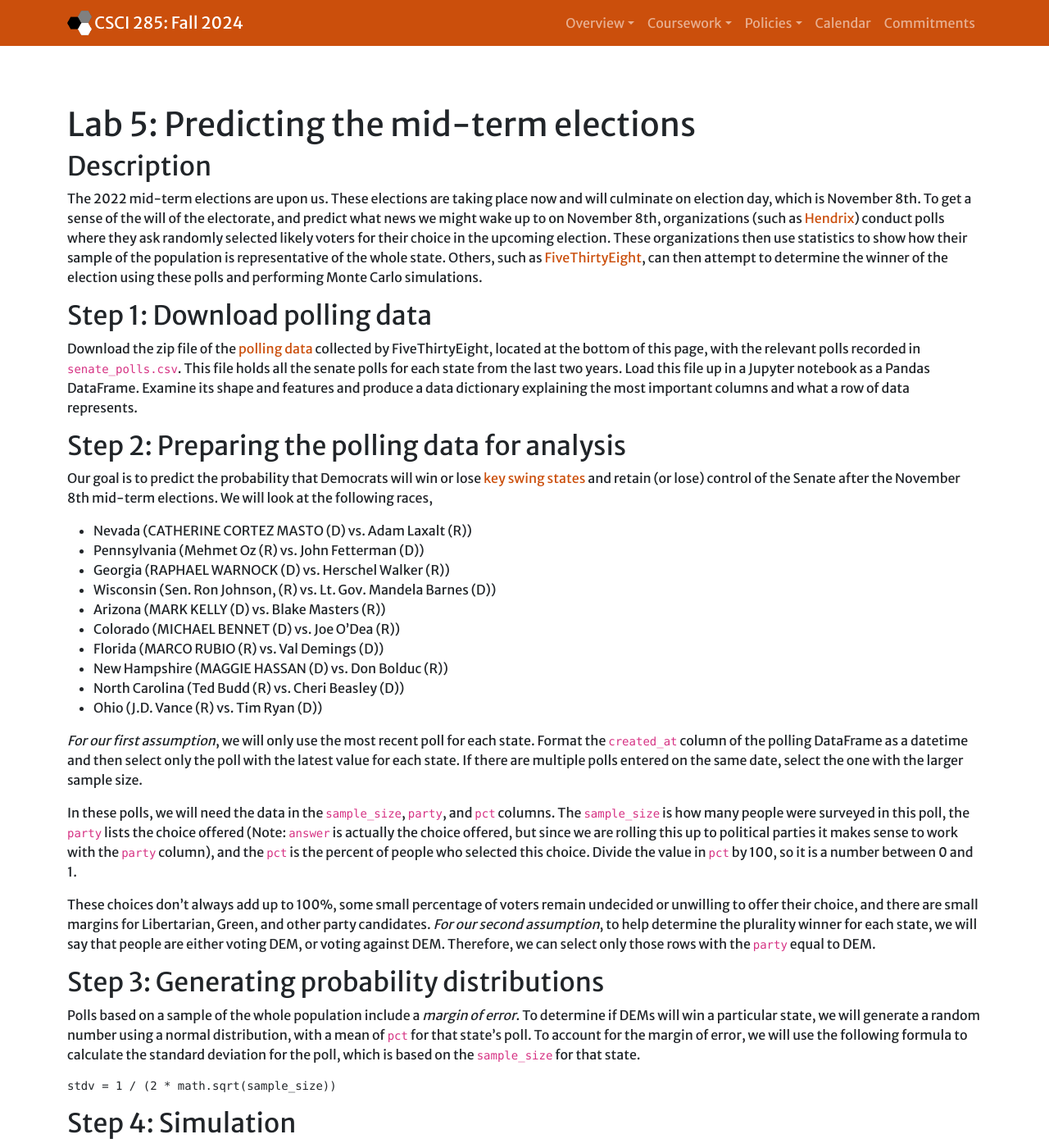
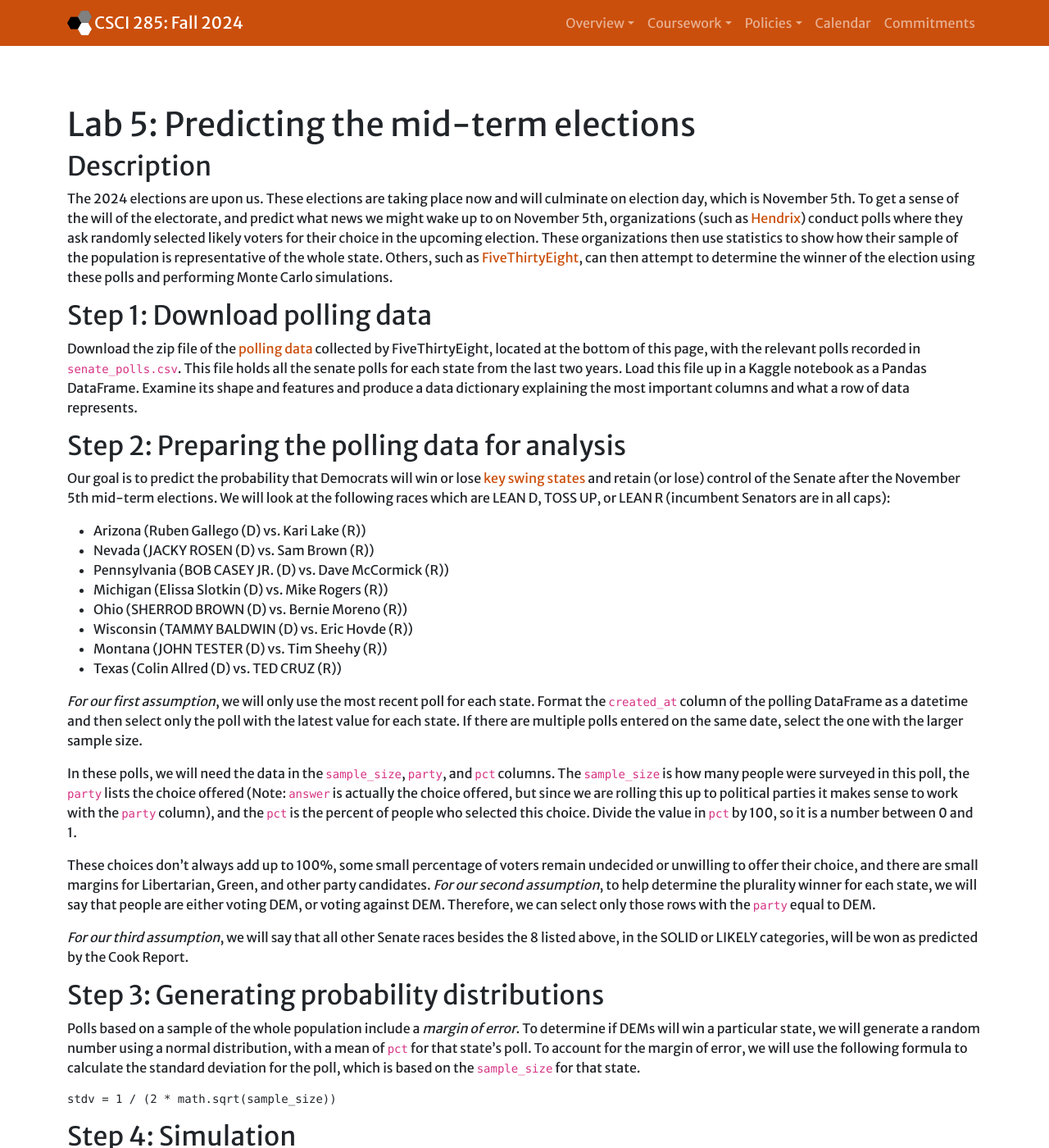
Before and after one commit to Hendrix-CS/csci285, a Jekyll site: the page built from labs/election.md, in a window 1280 px wide and 1400 px high. Shown: the whole window at 82% size. Built offline with Jekyll 4.4.1, drawn with Linux system fonts in a browser that asks for light colours; nearby versions of some CDN libraries; our own code applies the rules of GitHub Pages for plain Markdown files; some of the changed text lies outside the part shown.

Commit message:
Monte Carlo Lab

```diff
--- a/labs/election.md
+++ b/labs/election.md
@@ -7,29 +7,26 @@ worktitle: Predicting the mid-term elections
 
 ## Description
 
-The 2022 mid-term elections are upon us. These elections are taking place now and will culminate on election day, which is November 8th. To get a sense of the will of the electorate, and predict what news we might wake up to on November 8th, organizations (such as [Hendrix](https://www.hendrix.edu/news/news.aspx?id=86521)) conduct polls where they ask randomly selected likely voters for their choice in the upcoming election. These organizations then use statistics to show how their sample of the population is representative of the whole state. Others, such as [FiveThirtyEight](https://fivethirtyeight.com/), can then attempt to determine the winner of the election using these polls and performing Monte Carlo simulations.
+The 2024 elections are upon us. These elections are taking place now and will culminate on election day, which is November 5th. To get a sense of the will of the electorate, and predict what news we might wake up to on November 5th, organizations (such as [Hendrix](https://www.hendrix.edu/news/news.aspx?id=86521)) conduct polls where they ask randomly selected likely voters for their choice in the upcoming election. These organizations then use statistics to show how their sample of the population is representative of the whole state. Others, such as [FiveThirtyEight](https://fivethirtyeight.com/), can then attempt to determine the winner of the election using these polls and performing Monte Carlo simulations.
 
 
 ## Step 1: Download polling data
 
-Download the zip file of the [polling data](https://projects.fivethirtyeight.com/2022-election-forecast/senate/) collected by FiveThirtyEight, located at the bottom of this page, with the relevant polls recorded in `senate_polls.csv`. This file holds all the senate polls for each state from the last two years. Load this file up in a Jupyter notebook as a Pandas DataFrame. Examine its shape and features and produce a data dictionary explaining the most important columns and what a row of data represents.
+Download the zip file of the [polling data](https://projects.fivethirtyeight.com/polls/senate/2024/) collected by FiveThirtyEight, located at the bottom of this page, with the relevant polls recorded in `senate_polls.csv`. This file holds all the senate polls for each state from the last two years. Load this file up in a Kaggle notebook as a Pandas DataFrame. Examine its shape and features and produce a data dictionary explaining the most important columns and what a row of data represents.
 
 
 ## Step 2: Preparing the polling data for analysis
 
-Our goal is to predict the probability that Democrats will win or lose [key swing states](https://www.politico.com/news/2022/10/15/senate-swing-state-polls-midterms-00061877) and retain (or lose) control of the Senate after the November 8th mid-term elections. We will look at the following races,
+Our goal is to predict the probability that Democrats will win or lose [key swing states](https://www.cookpolitical.com/ratings/senate-race-ratings) and retain (or lose) control of the Senate after the November 5th mid-term elections. We will look at the following races which are LEAN D, TOSS UP, or LEAN R (incumbent Senators are in all caps):
 
-* Nevada (CATHERINE CORTEZ MASTO (D) vs. Adam Laxalt (R))
-* Pennsylvania (Mehmet Oz (R) vs. John Fetterman (D))
-* Georgia (RAPHAEL WARNOCK (D) vs. Herschel Walker (R))
-* Wisconsin (Sen. Ron Johnson, (R) vs. Lt. Gov. Mandela Barnes (D))
-* Arizona (MARK KELLY (D) vs. Blake Masters (R))
-* Colorado (MICHAEL BENNET (D) vs. Joe O’Dea (R))
-* Florida (MARCO RUBIO (R) vs. Val Demings (D))
-* New Hampshire (MAGGIE HASSAN (D) vs. Don Bolduc (R))
-* North Carolina (Ted Budd (R) vs. Cheri Beasley (D))
-* Ohio (J.D. Vance (R) vs. Tim Ryan (D))
-
+* Arizona (Ruben Gallego (D) vs. Kari Lake (R))
+* Nevada (JACKY ROSEN (D) vs. Sam Brown (R))
+* Pennsylvania (BOB CASEY JR. (D) vs. Dave McCormick (R))
+* Michigan (Elissa Slotkin (D) vs. Mike Rogers (R))
+* Ohio (SHERROD BROWN (D) vs. Bernie Moreno (R))
+* Wisconsin (TAMMY BALDWIN (D) vs. Eric Hovde (R))
+* Montana (JOHN TESTER (D) vs. Tim Sheehy (R))
+* Texas (Colin Allred (D) vs. TED CRUZ (R))
 
  _For our first assumption_, we will only use the most recent poll for each state. Format the `created_at` column of the polling DataFrame as a datetime and then select only the poll with the latest value for each state. If there are multiple polls entered on the same date, select the one with the larger sample size.
 
@@ -37,6 +34,7 @@ In these polls, we will need the data in the `sample_size`, `party`, and `pct` c
 
 These choices don’t always add up to 100%, some small percentage of voters remain undecided or unwilling to offer their choice, and there are small margins for Libertarian, Green, and other party candidates. _For our second assumption_, to help determine the plurality winner for each state, we will say that people are either voting DEM, or voting against DEM. Therefore, we can select only those rows with the `party` equal to DEM.
 
+_For our third assumption_, we will say that all other Senate races besides the 8 listed above, in the SOLID or LIKELY categories, will be won as predicted by the Cook Report.
 
 ## Step 3: Generating probability distributions
 
@@ -57,9 +55,7 @@ Plot the (binary) outcomes (e.g. "won" or "lost") for each state using a bar cha
 
 ## Step 5: Conclusion
 
-Download [current U.S. Senate data](https://dataverse.harvard.edu/dataset.xhtml?persistentId=doi:10.7910/DVN/PEJ5QU). The file should be called "1976-2020-senate.csv". Load this file up in a Jupyter notebook as a Pandas DataFrame. Examine its shape and features and produce a data dictionary explaining each column and what a row of data represents.
-
-Using the data in this file, and the results of your Monte Carlo simulations, clearly state your predicted 2022 mid-term election outcomes. Will the Democrats maintain control of the U.S. Senate? How closely do your results match the predictions at FiveThirtyEight? What could explain any differences you see? What other assumptions did we implicitly make in our simulation?
+Using the results of your Monte Carlo simulations, clearly state your predicted 2024 mid-term election outcomes for each state, and for the Senate as a whole. Will the Democrats maintain control of the U.S. Senate? How closely do your results match the [Consensus Forecast](https://www.270towin.com/2024-senate-election/consensus-2024-senate-forecast) at 270toWIN? What could explain any differences you see? What other assumptions did we implicitly make in our simulation?
 
 
 ## What To Turn In
```
Also changed, not shown: index.md (+1 -1 lines).
